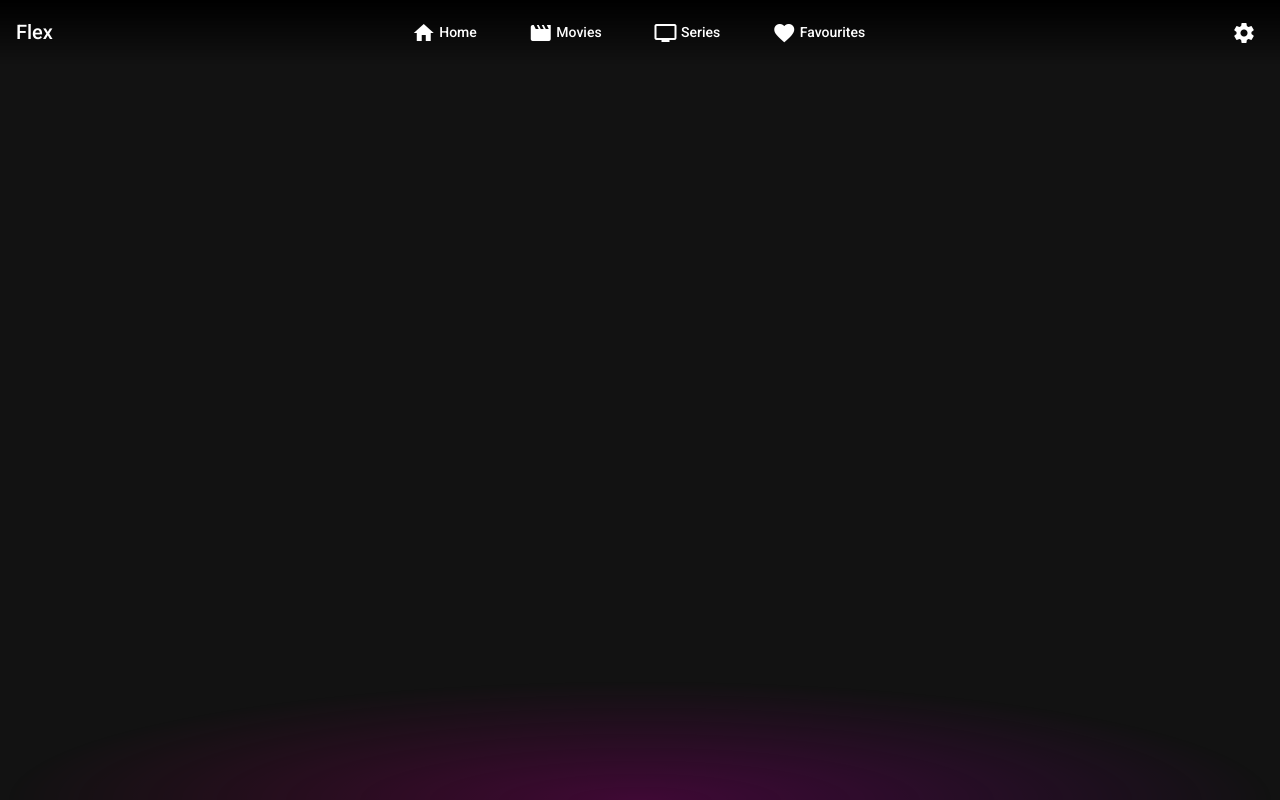
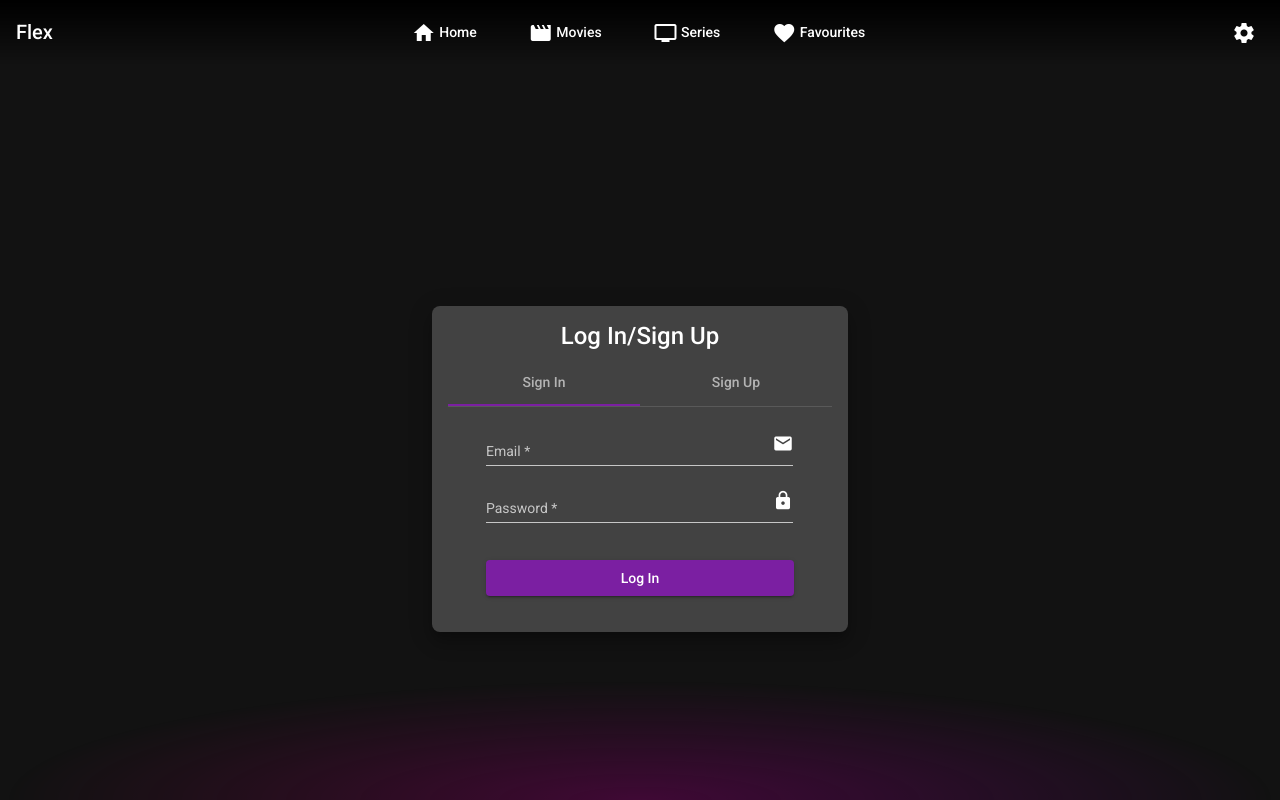
Before and after one commit to shark0151/flex-app, an Angular app: page /login in a window 1280 px wide. Before the commit this address led to /. Built offline with nearby package versions, Linux system fonts and the light colour scheme.

Commit message:
login page

```diff
--- a/src/app/app-routing.module.ts
+++ b/src/app/app-routing.module.ts
@@ -3,6 +3,7 @@ import { RouterModule, Routes } from '@angular/router';
 import { HomePageComponent } from './home-page/home-page.component';
 import { MoviesPageComponent } from './movies-page/movies-page.component';
 import { SeriesPageComponent } from './series-page/series-page.component';
+import { LoginPageComponent } from './login-page/login-page.component';
 
 
 //generated with: ng generate module app-routing --flat --module=app
@@ -10,6 +11,7 @@ const routes: Routes = [
   { path: 'home', component: HomePageComponent },
   { path: 'movies', component: MoviesPageComponent },
   { path: 'series', component: SeriesPageComponent },
+  { path: 'login', component: LoginPageComponent },
   { path: '', redirectTo: '/home', pathMatch: 'full' },
 ];
 
--- /dev/null
+++ b/src/app/login-page/login-page.component.css
@@ -0,0 +1,35 @@
+.login-page {
+  top: 0;
+  margin: 0;
+  padding: 0;
+  width: 100%;
+  height: 100%;
+  display: block;
+  background-color: transparent;
+  background-position: center;
+  background-repeat: no-repeat;
+  background-size: cover;
+  overflow: hidden;
+}
+
+mat-card {
+  width: 30%;
+  margin: 10% auto;
+  border-radius: 8px;
+}
+mat-form-field,
+mat-checkbox {
+  width: 80%;
+  display: block;
+  margin: auto;
+}
+mat-card-content {
+  margin-top: 20px;
+}
+
+.login-button {
+  margin-top: 20px;
+  display: block;
+  width: 80%;
+  margin: 20px auto;
+}
--- /dev/null
+++ b/src/app/login-page/login-page.component.html
@@ -0,0 +1,131 @@
+<div class="login-page">
+  <mat-card class="mat-elevation-z12">
+    <mat-card-title style="text-align: center">Log In/Sign Up</mat-card-title>
+    <mat-tab-group
+      mat-stretch-tabs
+      class="example-stretched-tabs"
+      animationDuration="200ms"
+    >
+      <mat-tab label="Sign In">
+        <mat-card-content>
+          <form action="">
+            <mat-form-field>
+              <input
+                matInput
+                placeholder="Email"
+                required
+                name="email"
+                ngModel
+                #email="ngModel"
+              />
+              <mat-error *ngIf="email.invalid">Email is required</mat-error>
+              <mat-icon matSuffix>email</mat-icon>
+            </mat-form-field>
+            <mat-form-field>
+              <input
+                matInput
+                placeholder="Password"
+                type="password"
+                required
+                minlength="6"
+                name="password"
+                ngModel
+                #password="ngModel"
+              />
+              <mat-error
+                *ngIf="password.errors && ['password.errors.required']"
+              >
+                Password is required
+              </mat-error>
+              <mat-error
+                *ngIf="password.errors && ['password.errors.minlength']"
+              >
+                Password must be of length 6
+              </mat-error>
+              <mat-icon matSuffix>lock</mat-icon>
+            </mat-form-field>
+            <button mat-raised-button color="primary" class="login-button">
+              Log In
+            </button>
+          </form>
+        </mat-card-content>
+      </mat-tab>
+      <mat-tab label="Sign Up">
+        <mat-card-content>
+          <form action="">
+            <mat-form-field>
+              <input
+                matInput
+                placeholder="Username"
+                required
+                name="username"
+                ngModel
+                #username="ngModel"
+              />
+              <mat-icon matSuffix>perm_identity</mat-icon>
+              <mat-error *ngIf="username.invalid">
+                Username is required
+              </mat-error>
+            </mat-form-field>
+            <mat-form-field>
+              <input
+                matInput
+                placeholder="Email"
+                required
+                name="email"
+                ngModel
+                #email="ngModel"
+              />
+              <mat-error *ngIf="email.invalid">Email is required</mat-error>
+              <mat-icon matSuffix>email</mat-icon>
+            </mat-form-field>
+            <mat-form-field>
+              <input
+                matInput
+                placeholder="Password"
+                type="password"
+                required
+                minlength="6"
+                name="password"
+                ngModel
+                #password="ngModel"
+              />
+              <mat-error
+                *ngIf="password.errors && ['password.errors.required']"
+              >
+                Password is required
+              </mat-error>
+              <mat-error
+                *ngIf="password.errors && ['password.errors.minlength']"
+              >
+                Password must be of length 6
+              </mat-error>
+              <mat-icon matSuffix>lock</mat-icon>
+            </mat-form-field>
+            <mat-form-field>
+              <input
+                matInput
+                placeholder="Confirm password"
+                type="password"
+                required
+                minlength="6"
+                name="repassword"
+                ngModel
+                #repassword="ngModel"
+              />
+              <mat-error
+                *ngIf="repassword.errors && ['repassword.errors.required']"
+              >
+                Re-Enter Password is required
+              </mat-error>
+              <mat-icon matSuffix>lock</mat-icon>
+            </mat-form-field>
+            <button mat-raised-button color="primary" class="login-button">
+              Sign Up
+            </button>
+          </form>
+        </mat-card-content>
+      </mat-tab>
+    </mat-tab-group>
+  </mat-card>
+</div>
--- /dev/null
+++ b/src/app/login-page/login-page.component.ts
@@ -0,0 +1,15 @@
+import { Component, OnInit } from '@angular/core';
+
+@Component({
+  selector: 'app-login-page',
+  templateUrl: './login-page.component.html',
+  styleUrls: ['./login-page.component.css']
+})
+export class LoginPageComponent implements OnInit {
+
+  constructor() { }
+
+  ngOnInit(): void {
+  }
+
+}
--- a/src/app/nav-bar/nav-bar.component.html
+++ b/src/app/nav-bar/nav-bar.component.html
@@ -20,15 +20,12 @@
       Favourites
     </button>
     <span class="example-spacer"></span>
-    <button mat-icon-button  aria-label="Example icon-button with share icon" (click)="toggleToolbar()">
+    <button mat-icon-button  aria-label="Example icon-button with share icon" (click)="GoToLogin()">
       <mat-icon class="settings-button">settings</mat-icon>
     </button>
   </mat-toolbar-row>
 
   <mat-toolbar-row class="hideShowToolbar" [ngClass]="hide ? 'hideToolbar' : 'showToolbar'" aria-haspopup="true">
-
-
-
     <span class="example-spacer"></span>
     <button mat-icon-button class="example-icon" aria-label="Example icon-button with share icon" (click)="toggleToolbar()">
       <mat-icon>settings</mat-icon>
--- a/src/app/nav-bar/nav-bar.component.ts
+++ b/src/app/nav-bar/nav-bar.component.ts
@@ -66,4 +66,8 @@ export class NavBarComponent implements OnInit {
     this.router.navigate(['/', 'home']);
   }
 
+  GoToLogin(){
+    console.log("Go to Login");
+    this.router.navigate(['/', 'login']);
+  }
 }
```
Also changed, not shown: src/app/app.module.ts (+13 -6 lines), 1 other file (tests, documents, lock files or other folders).
